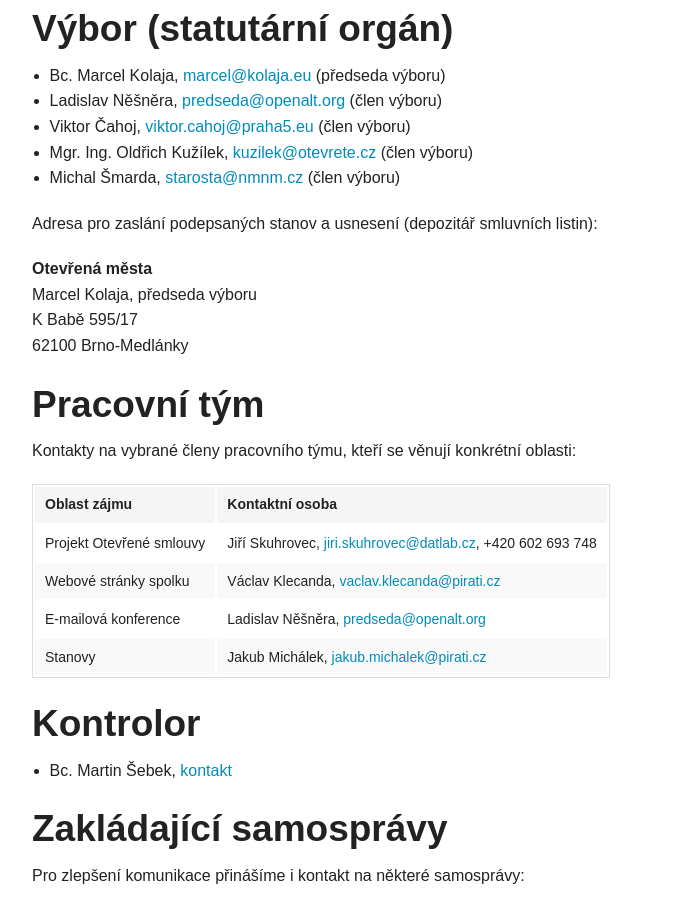
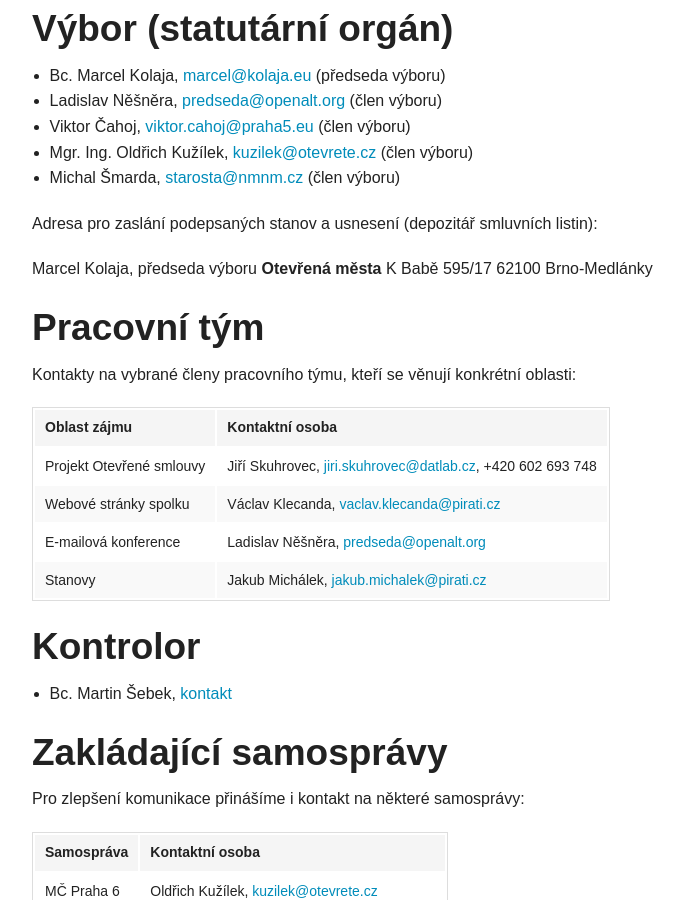
Before and after one commit to otevrenamesta/otevrenamesta.github.io, a Jekyll site: the page built from pages/kontakty.md, in a window 1280 px wide and 900 px high, scrolled down 406 px. Shown: the whole window, without its empty margins (353-1036 px from the left). Built offline with Jekyll 4.4.1, drawn with Linux system fonts in a browser that asks for light colours; nearby versions of some CDN libraries; library files that are not in the unit come from our copies.

```diff
--- a/pages/kontakty.md
+++ b/pages/kontakty.md
@@ -35,8 +35,8 @@ Muchova 13/232
 
 Adresa pro zaslání podepsaných stanov a usnesení (depozitář smluvních listin):
 
+Marcel Kolaja, předseda výboru
 **Otevřená města**
-Marcel Kolaja, předseda výboru
 K Babě 595/17
 62100 Brno-Medlánky
 
```
